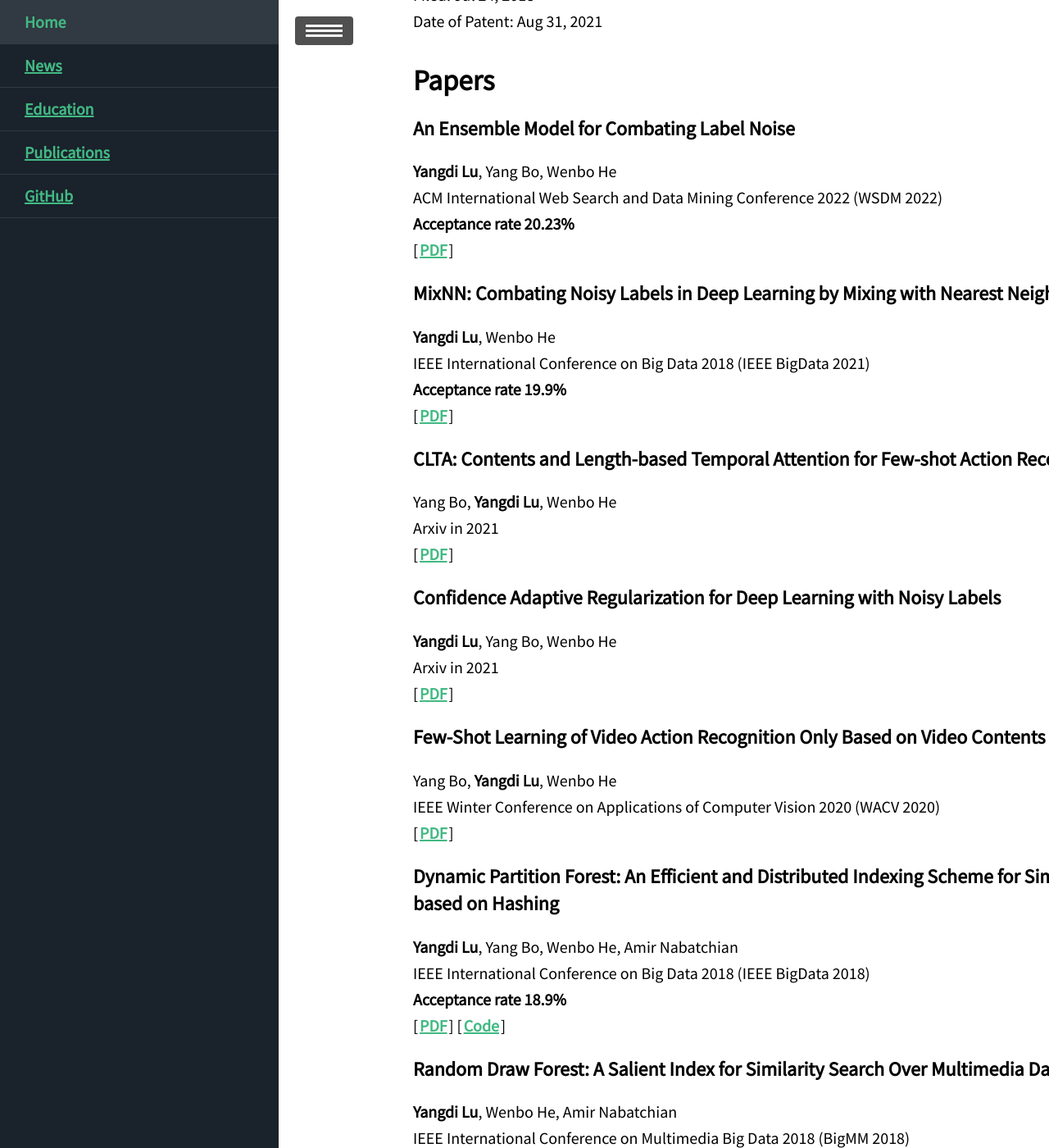
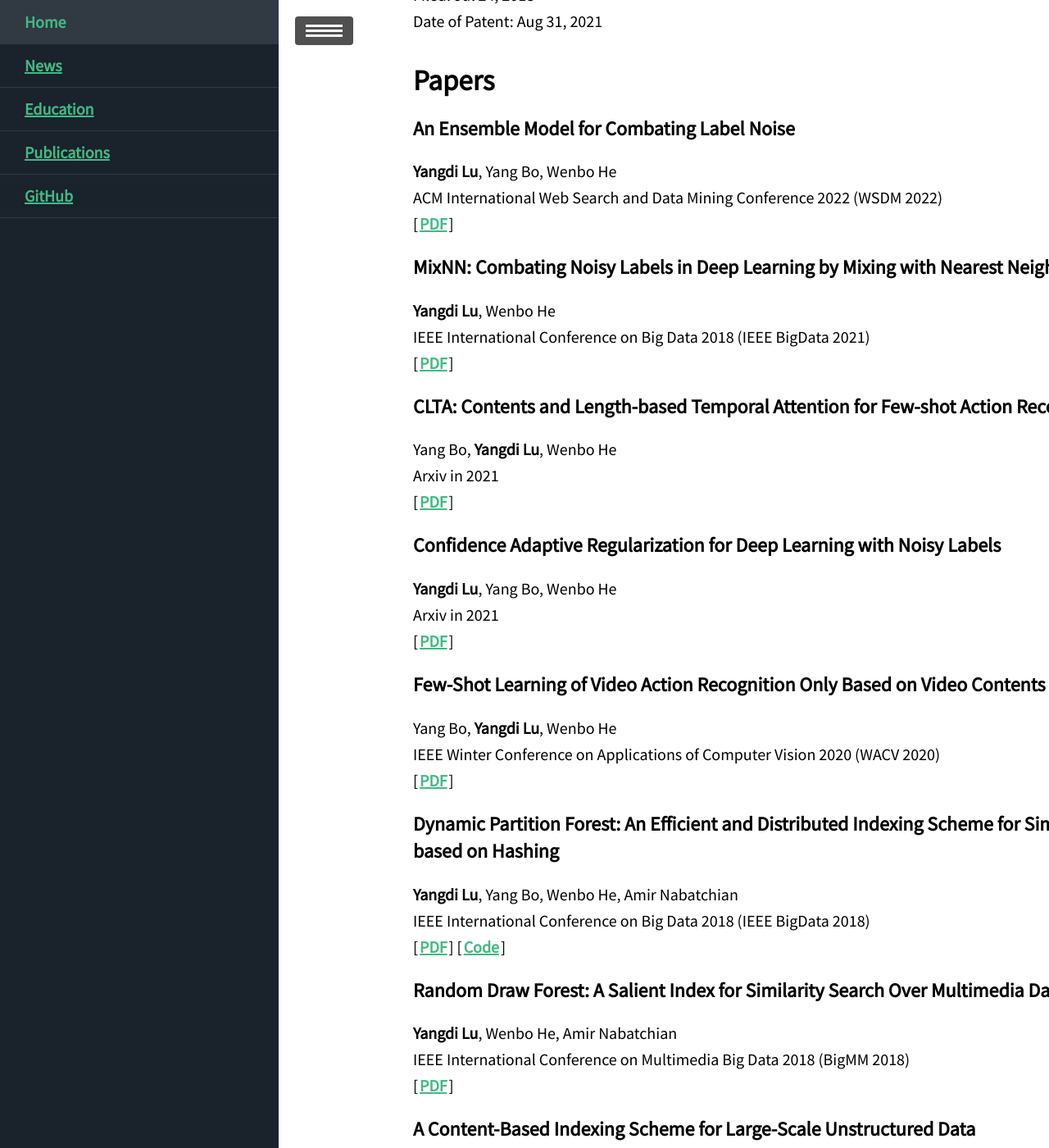
Before and after one commit to MacLLL/MacLLL.github.io, a Jekyll site: the page built from blog/tags.html, in a window 1280 px wide and 1400 px high, scrolled down 355 px. Shown: the whole window at 82% size. Built offline with Jekyll 4.4.1, drawn with Linux system fonts in a browser that asks for light colours; nearby versions of some CDN libraries.

Commit message:
Update tags.html

```diff
--- a/blog/tags.html
+++ b/blog/tags.html
@@ -56,9 +56,9 @@ title: Publications
                 <div class="col-md-12 text-muted">
                     ACM International Web Search and Data Mining Conference 2022 (WSDM 2022)
                 </div>
-                 <div class="col-md-12 text-muted">
+                <!-- <div class="col-md-12 text-muted">
                     <b>Acceptance rate 20.23%</b>
-                </div>
+                </div>   -->
                 <div class="col-md-12">
                     [<a target="_blank" href="">PDF</a>]
                 </div>
@@ -74,9 +74,9 @@ title: Publications
                 <div class="col-md-12 text-muted">
                     IEEE International Conference on Big Data 2018 (IEEE BigData 2021)
                 </div>
-                 <div class="col-md-12 text-muted">
+                <!-- <div class="col-md-12 text-muted">
                     <b>Acceptance rate 19.9%</b>
-                </div>
+                </div>   -->
                 <div class="col-md-12">
                     [<a target="_blank" href="">PDF</a>]
                 </div>
@@ -138,9 +138,9 @@ title: Publications
                     IEEE International Conference on Big Data 2018 (IEEE BigData 2018)
                 </div>
 
-                <div class="col-md-12 text-muted">
+                <!-- <div class="col-md-12 text-muted">
                     <b>Acceptance rate 18.9%</b>
-                </div>
+                </div> -->
 
                 <div class="col-md-12">
                     [<a target="_blank" href="https://ieeexplore.ieee.org/document/8622321">PDF</a>] [<a target="_blank" href="https://github.com/MacLLL/SimilaritySearchByRDF">Code</a>]
```
